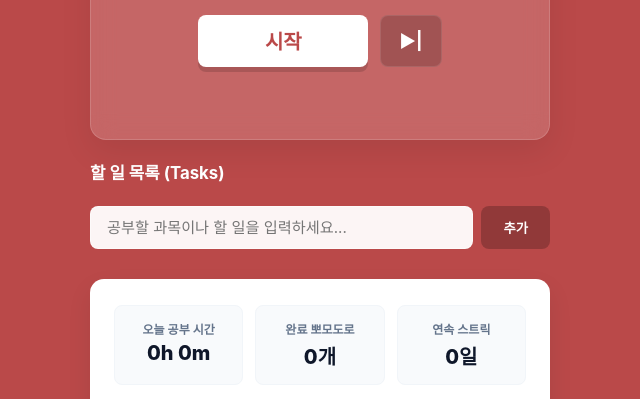
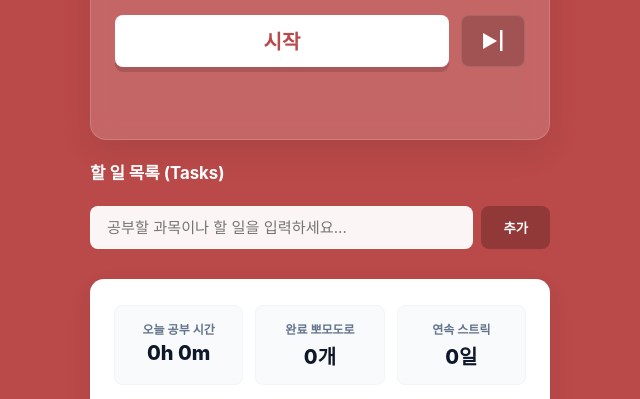
Before and after one commit to ju6-cpu/pomodoro, a plain HTML site: page index.html in a window 1280 px wide. Shown: the part 401-800 px from the top of the page, without its empty margins (320-960 px from the left). Drawn offline with Linux system fonts and the light colour scheme.

Commit message:
Update index.html

```diff
--- a/index.html
+++ b/index.html
@@ -181,13 +181,13 @@
       color: var(--current-bg);
       border: none;
       border-radius: 8px;
-      min-width: 170px;
+      flex: 1;
       height: 52px;
       font-size: 1.25rem;
       font-weight: 800;
       cursor: pointer;
       box-shadow: 0 5px 0 rgba(0, 0, 0, 0.14);
-      transition: transform 0.15s ease, box-shadow 0.15s ease, background-color 0.3s ease, color 0.3s ease;
+      transition: transform 0.15s ease, box-shadow 0.15s ease, background-color 0.3s ease, color 0.3s ease, flex 0.3s cubic-bezier(0.4, 0, 0.2, 1);
       position: relative;
       overflow: hidden;
       display: flex;
@@ -243,7 +243,6 @@
       color: var(--text-white);
       border: 1px solid rgba(255, 255, 255, 0.1);
       border-radius: 8px;
-      padding: 0 18px;
       height: 52px;
       font-size: 1.1rem;
       font-weight: 700;
@@ -251,8 +250,27 @@
       display: flex;
       align-items: center;
       justify-content: center;
-      transition: background 0.25s ease, transform 0.15s ease;
-      display: none; /* 기본적으로 숨김 처리 */
+
+      /* 부드러운 슬라이딩/스르륵 전환 효과 설정 */
+      width: 0;
+      padding: 0;
+      opacity: 0;
+      border-width: 0;
+      overflow: hidden;
+      pointer-events: none;
+      transition: width 0.3s cubic-bezier(0.4, 0, 0.2, 1),
+                  padding 0.3s cubic-bezier(0.4, 0, 0.2, 1),
+                  opacity 0.2s ease,
+                  border-width 0.3s ease;
+      white-space: nowrap;
+    }
+
+    .btn-secondary.show {
+      width: 64px; /* 넘기기 버튼이 딱 알맞게 들어갈 너비 */
+      padding: 0 18px;
+      opacity: 1;
+      border-width: 1px;
+      pointer-events: auto;
     }
 
     .btn-secondary:hover {
@@ -858,7 +876,7 @@
     <div class="timer-card">
       <div class="mode-indicator" id="modeIndicator">집중 모드</div>
 
-      <div class="target-badge" id="targetBadge">🎯 뽀모도로 달성! (🍅 1개 획득 · Space: 넘기기)</div>
+      <div class="target-badge" id="targetBadge">🎯 뽀모도로 달성! (🍅 1개 획득! · Space: 넘기기)</div>
       <div class="timer-display" id="timeDisplay">25:00</div>
       <div class="shortcut-hint">Space: 시작/정지 (초과시 넘기기)</div>
 
@@ -1104,21 +1122,18 @@
       else startTimer();
     }
 
-    // 넘기기 버튼 가시성 제어 함수 (25분 이전 정지 상태이거나 휴식 시간일 때만 노출)
     function updateNextButtonVisibility() {
       const btnNext = document.getElementById('btnNextAction');
       const elapsed = getCurrentElapsedSeconds();
       const focusTargetSec = state.settings.focusTime * 60;
 
       if (state.timer.mode !== 'focus') {
-        // 휴식 시간일 때는 항상 표시
-        btnNext.style.display = 'flex';
+        btnNext.classList.add('show');
       } else {
-        // 집중 모드일 때: 25분 이전이면서 일시정지(멈춰있거나) 상태일 때만 표시
         if (elapsed < focusTargetSec && !state.timer.isRunning) {
-          btnNext.style.display = 'flex';
+          btnNext.classList.add('show');
         } else {
-          btnNext.style.display = 'none';
+          btnNext.classList.remove('show');
         }
       }
     }
@@ -1175,7 +1190,7 @@
           root.style.setProperty('--current-bg', 'var(--bg-break)');
           const focusTargetSec = state.settings.focusTime * 60;
           const currentPomoIndex = Math.floor(elapsed / focusTargetSec);
-          badge.textContent = `🎯 뽀모도로 달성! (🍅 ${currentPomoIndex}개 획득 · Space: 넘기기)`;
+          badge.textContent = `🎯 뽀모도로 달성! (🍅 ${currentPomoIndex}개 획득! · Space: 넘기기)`;
         } else {
           root.style.setProperty('--current-bg', 'var(--bg-break-over)');
           badge.textContent = `☕ 휴식 시간 초과! (Space: 공부 시작)`;
@@ -1204,7 +1219,6 @@
       document.getElementById('timeDisplay').textContent = displayStr;
       document.title = `${displayStr} - ${modeNames[state.timer.mode]} | Pomodoro!!`;
 
-      // 25분 도달 시점에 자동으로 버튼 가시성 업데이트 (집중 중 오버타임 진입 시 숨김 처리)
       updateNextButtonVisibility();
 
       const warningModal = document.getElementById('warningModal');
```
